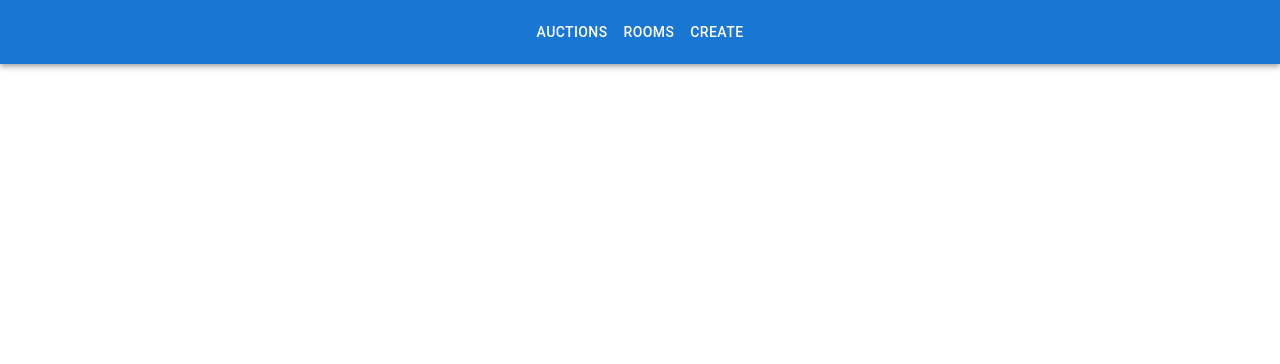
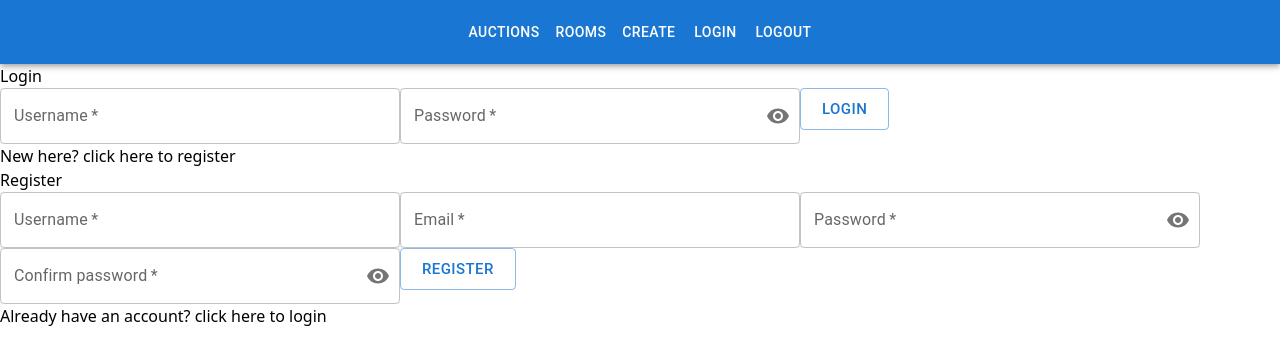
Before and after one commit to Radian6405/CRUx-Round-3, a React (Vite) app in the folder frontend/: page /login in a window 1280 px wide. Shown: the top 364 px of the page. Built offline with nearby package versions, Linux system fonts and the light colour scheme.

Commit message:
feat: login/logout/register basic frontend structure

```diff
--- a/frontend/src/App.tsx
+++ b/frontend/src/App.tsx
@@ -5,6 +5,8 @@ import Rooms from "./components/pages/Rooms";
 import Create from "./components/pages/Create";
 import RoomView from "./components/pages/RoomView";
 import AuctionPage from "./components/pages/AuctionPage";
+import Login from "./components/pages/Login";
+import Logout from "./components/pages/Logout";
 
 function App() {
   return (
@@ -16,6 +18,9 @@ function App() {
         <Route path="/rooms/:roomID" element={<RoomView />} />
         <Route path="/create" element={<Create />} />
         <Route path="/auctions/:auctionID" element={<AuctionPage />} />
+
+        <Route path="/login" element={<Login />} />
+        <Route path="/logout" element={<Logout />} />
       </Routes>
     </>
   );
--- a/frontend/src/components/Navbar.tsx
+++ b/frontend/src/components/Navbar.tsx
@@ -18,6 +18,12 @@ export default function Navbar() {
           <Link to={"/create"}>
             <Button color="inherit">Create</Button>
           </Link>
+          <Link to={"/login"}>
+            <Button color="inherit">Login</Button>
+          </Link>
+          <Link to={"/logout"}>
+            <Button color="inherit">Logout</Button>
+          </Link>
         </Toolbar>
       </AppBar>
     </Box>
--- /dev/null
+++ b/frontend/src/components/pages/Login.tsx
@@ -0,0 +1,169 @@
+import {
+  Button,
+  FormControl,
+  IconButton,
+  InputAdornment,
+  InputLabel,
+  OutlinedInput,
+  TextField,
+} from "@mui/material";
+import { Header } from "../util/Misc";
+import { VisibilityOff, Visibility } from "@mui/icons-material";
+import React from "react";
+import { useSearchParams } from "react-router-dom";
+
+function Login() {
+  return (
+    <>
+      <div className="flex flex-col justify-center gap-10 p-5 xl:flex-row">
+        <LoginCard />
+        <RegisterCard />
+      </div>
+    </>
+  );
+}
+
+function LoginCard() {
+  const [showPassword, setShowPassword] = React.useState(false);
+  const [searchParams, setSearchParams] = useSearchParams();
+
+  const handleClickShowPassword = () => setShowPassword((show) => !show);
+  const handleMouseDownPassword = (
+    event: React.MouseEvent<HTMLButtonElement>
+  ) => {
+    event.preventDefault();
+  };
+
+  return (
+    <div
+      className={
+        "p-10 flex flex-col gap-5 items-center border-2" +
+        (searchParams.get("page") === "register" ? " hidden" : " block")
+      }
+    >
+      <Header text="Login" />
+      <TextField required label="Username" sx={{ width: "400px" }} />
+      <FormControl required sx={{ width: "400px" }} variant="outlined">
+        <InputLabel htmlFor="outlined-adornment-password">Password</InputLabel>
+        <OutlinedInput
+          id="outlined-adornment-password"
+          type={showPassword ? "text" : "password"}
+          endAdornment={
+            <InputAdornment position="end">
+              <IconButton
+                aria-label="toggle password visibility"
+                onClick={handleClickShowPassword}
+                onMouseDown={handleMouseDownPassword}
+                edge="end"
+              >
+                {showPassword ? <VisibilityOff /> : <Visibility />}
+              </IconButton>
+            </InputAdornment>
+          }
+          label="Password"
+        />
+      </FormControl>
+      <Button variant="outlined" size="large">
+        Login
+      </Button>
+      <div className="text-md">
+        New here? click here to{" "}
+        <span
+          className="text-blue-500 hover:cursor-pointer"
+          onClick={() => setSearchParams({ page: "register" })}
+        >
+          register
+        </span>
+      </div>
+    </div>
+  );
+}
+
+function RegisterCard() {
+  const [showPassword, setShowPassword] = React.useState(false);
+  const [showConfirmPassword, setShowConfirmPassword] = React.useState(false);
+  const [searchParams, setSearchParams] = useSearchParams();
+
+  const handleClickShowPassword = () => setShowPassword((show) => !show);
+  const handleMouseDownPassword = (
+    event: React.MouseEvent<HTMLButtonElement>
+  ) => {
+    event.preventDefault();
+  };
+  const handleClickShowConfirmPassword = () =>
+    setShowConfirmPassword((show) => !show);
+  const handleMouseDownConfirmPassword = (
+    event: React.MouseEvent<HTMLButtonElement>
+  ) => {
+    event.preventDefault();
+  };
+
+  return (
+    <div
+      className={
+        "p-10 flex flex-col gap-5 items-center border-2" +
+        (searchParams.get("page") === "register" ? " block" : " hidden")
+      }
+    >
+      <Header text="Register" />
+      <TextField required label="Username" sx={{ width: "400px" }} />
+      <TextField required label="Email" sx={{ width: "400px" }} />
+      <FormControl required sx={{ width: "400px" }} variant="outlined">
+        <InputLabel htmlFor="outlined-adornment-password">Password</InputLabel>
+        <OutlinedInput
+          id="outlined-adornment-password"
+          type={showPassword ? "text" : "password"}
+          endAdornment={
+            <InputAdornment position="end">
+              <IconButton
+                aria-label="toggle password visibility"
+                onClick={handleClickShowPassword}
+                onMouseDown={handleMouseDownPassword}
+                edge="end"
+              >
+                {showPassword ? <VisibilityOff /> : <Visibility />}
+              </IconButton>
+            </InputAdornment>
+          }
+          label="Confirm password"
+        />
+      </FormControl>
+      <FormControl required sx={{ width: "400px" }} variant="outlined">
+        <InputLabel htmlFor="outlined-adornment-password">
+          Confirm password
+        </InputLabel>
+        <OutlinedInput
+          id="outlined-adornment-password"
+          type={showConfirmPassword ? "text" : "password"}
+          endAdornment={
+            <InputAdornment position="end">
+              <IconButton
+                aria-label="toggle password visibility"
+                onClick={handleClickShowConfirmPassword}
+                onMouseDown={handleMouseDownConfirmPassword}
+                edge="end"
+              >
+                {showConfirmPassword ? <VisibilityOff /> : <Visibility />}
+              </IconButton>
+            </InputAdornment>
+          }
+          label="Password"
+        />
+      </FormControl>
+      <Button variant="outlined" size="large">
+        Register
+      </Button>
+      <div className="text-md">
+        Already have an account? click here to{" "}
+        <span
+          className="text-blue-500 hover:cursor-pointer"
+          onClick={() => setSearchParams({ page: "login" })}
+        >
+          login
+        </span>
+      </div>
+    </div>
+  );
+}
+
+export default Login;
--- /dev/null
+++ b/frontend/src/components/pages/Logout.tsx
@@ -0,0 +1,25 @@
+import { Button } from "@mui/material";
+import { Header } from "../util/Misc";
+
+function Logout() {
+  return (
+    <>
+      <div className="flex flex-col justify-center gap-10 p-5 xl:flex-row">
+        <div className="p-10 flex flex-col gap-5 items-center border-2">
+          <Header text="Are you sure you want to logout?" />
+          <br />
+          <div className="flex flex-row gap-5">
+            <Button variant="outlined" size="large">
+              Logout
+            </Button>
+            <Button variant="outlined" size="large">
+              Cancel
+            </Button>
+          </div>
+        </div>
+      </div>
+    </>
+  );
+}
+
+export default Logout;
```
